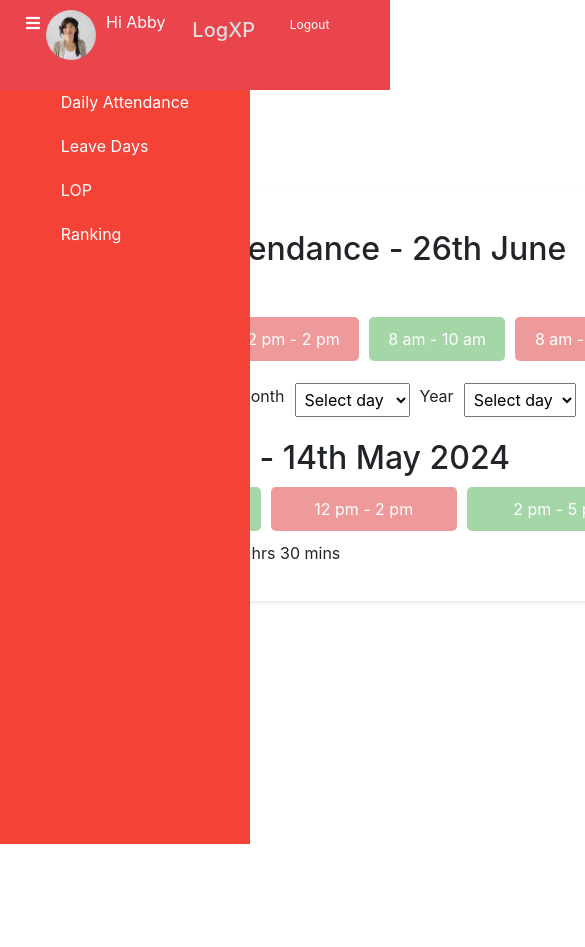
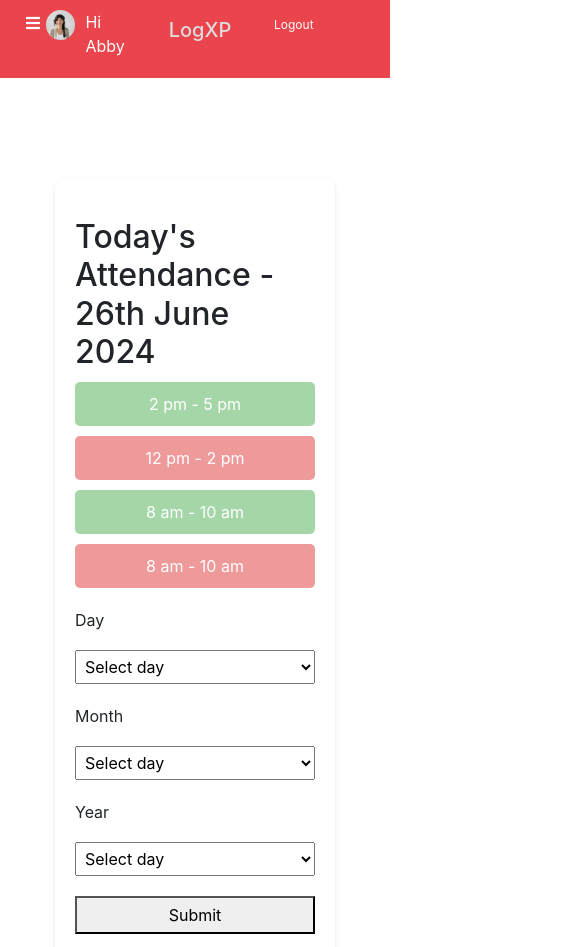
Before and after one commit to SamvruthaShaji/LogXP, a website: page dashboard/dashboard.html in a window 390 px wide. Shown: the top 947 px of the page, 585 px wide, since content can reach past the window. Before the commit the page ends 844 px from the top, so only its background shows below. Drawn offline with nearby package versions, Linux system fonts and the light colour scheme.

Commit message:
dashboard

```diff
--- a/dashboard/dashboard.css
+++ b/dashboard/dashboard.css
@@ -103,10 +103,12 @@
     }
     .sidebar.show {
       display: block;
+      background-color: transparent;
     }
     .sidebar a {
       padding: 10px;
       font-size: 10px;
+      color: #000;
     }
     .content {
       margin-left: 0;
--- a/dashboard/dashboard.html
+++ b/dashboard/dashboard.html
@@ -23,7 +23,7 @@
         </button>
         <div class="profile">
           <img src="../assets/Photo.png" alt="Profile Picture" />
-          <span style="white-space: nowrap">Hi Abby</span>
+          <span>Hi Abby</span>
         </div>
         <div class="header-center">
           <h6 class="navbar-brand">LogXP</h6>
--- a/dashboard/pages/daily.css
+++ b/dashboard/pages/daily.css
@@ -1,48 +1,7 @@
-body {
-    font-family: Arial, sans-serif;
-    margin: 0;
-    padding: 0;
-    display: flex;
-    height: 100vh;
-    background-color: #f4f4f4;
-}
-
 .container {
     display: flex;
     width: 100%;
     height: 100%;
-}
-
-.sidebar {
-    width: 250px;
-    background-color: #f44336;
-    color: white;
-    padding: 20px;
-    display: flex;
-    flex-direction: column;
-    align-items: center;
-}
-
-.profile {
-    text-align: center;
-    margin-bottom: 20px;
-}
-
-.profile img {
-    border-radius: 50%;
-    width: 50px;
-    height: 50px;
-}
-
-nav ul {
-    list-style: none;
-    padding: 0;
-    width: 100%;
-}
-
-nav ul li {
-    margin: 20px 0;
-    text-align: center;
   }
 
   .main-content {
@@ -52,16 +11,6 @@ nav ul li {
     box-shadow: 0 2px 4px rgba(0, 0, 0, 0.1);
     padding: 20px;
     margin: 20px;
-}
-
-.header {
-    display: flex;
-    justify-content: space-between;
-    align-items: center;
-    background-color: #ff5252;
-    color: white;
-    padding: 10px;
-    border-radius: 5px;
   }
 
   .attendance {
@@ -97,6 +46,45 @@ nav ul li {
     margin: 20px 0;
   }
 
-.date-selection select, .date-selection button {
+  .date-selection select,
+  .date-selection button {
     padding: 5px;
   }
+
+  /* Responsive styles for tablets */
+  @media (max-width: 992px) {
+    h2 {
+      font-size: 1.2rem;
+    }
+
+    .time-slots {
+      flex-wrap: wrap;
+    }
+
+    .slot {
+      min-width: calc(50% - 10px); /* Two slots per row on tablets */
+    }
+
+    .date-selection {
+      flex-direction: column;
+      align-items: stretch;
+    }
+
+    .date-selection select,
+    .date-selection button {
+      flex: 1 1 100%; /* Full width on smaller screens */
+      margin-bottom: 10px;
+    }
+  }
+
+  /* Responsive styles for mobile */
+  @media (max-width: 576px) {
+    .slot {
+      min-width: 100%; /* One slot per row on mobile */
+    }
+
+    .date-selection select,
+    .date-selection button {
+      margin-bottom: 10px; /* Ensure space between elements */
+    }
+  }
```
Lines whose indentation alone changed are shown as unchanged.
